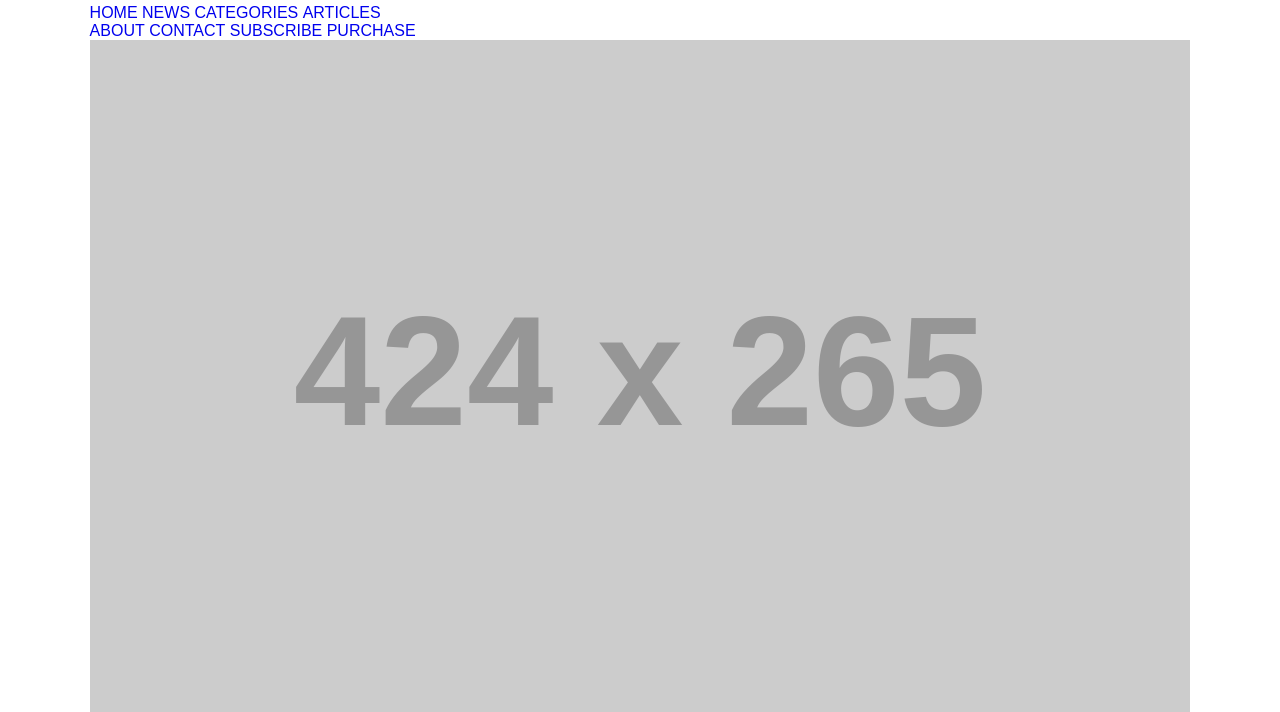
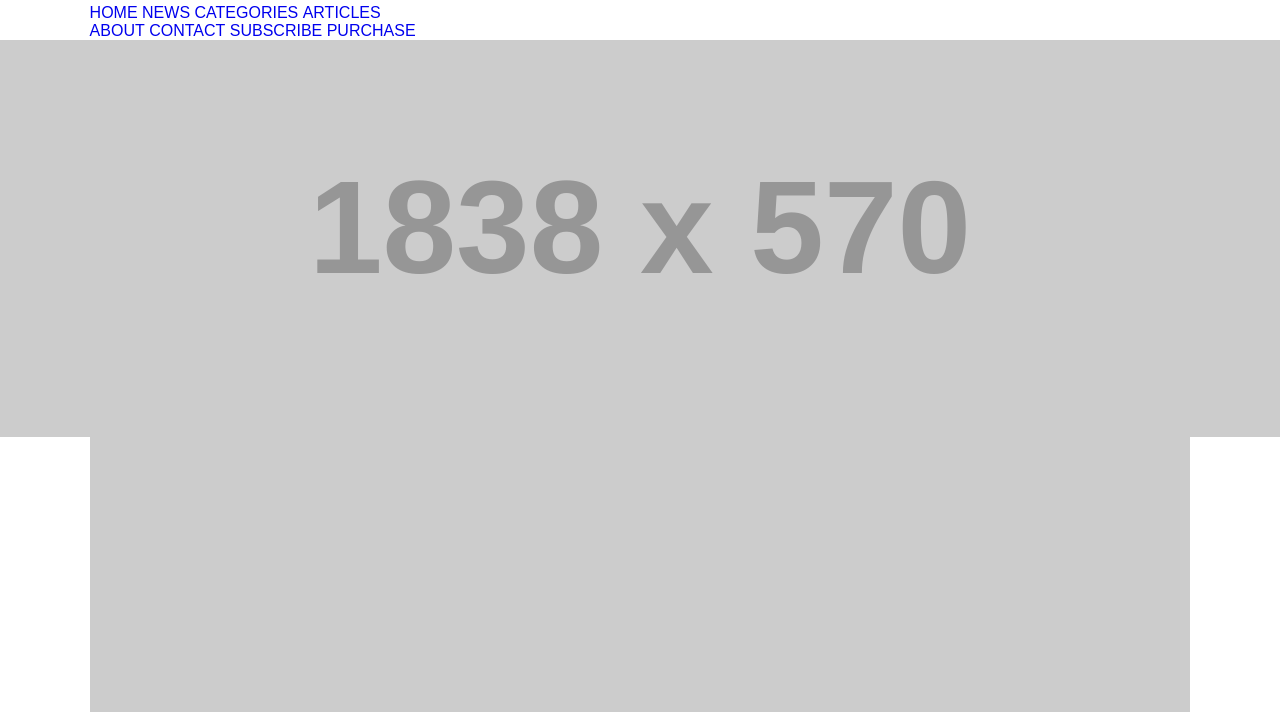
Before and after one commit to idnyaneshwaraxioned/Journal, a plain HTML site: page index.html in a window 1280 px wide. Shown: the part 32-744 px from the top of the page. Drawn offline with Linux system fonts and the light colour scheme.

Commit message:
Add img in banner

```diff
--- a/index.html
+++ b/index.html
@@ -54,6 +54,9 @@
     <!--main section start-->
     <main>
       <div class="banner">
+        <figure>
+          <img src="https://dummyimage.com/1838x570/23526E/23526E" alt="banner">
+        </figure>
         <div class="wrapper">
           <ul class="banner-slider">
             <li>
```
